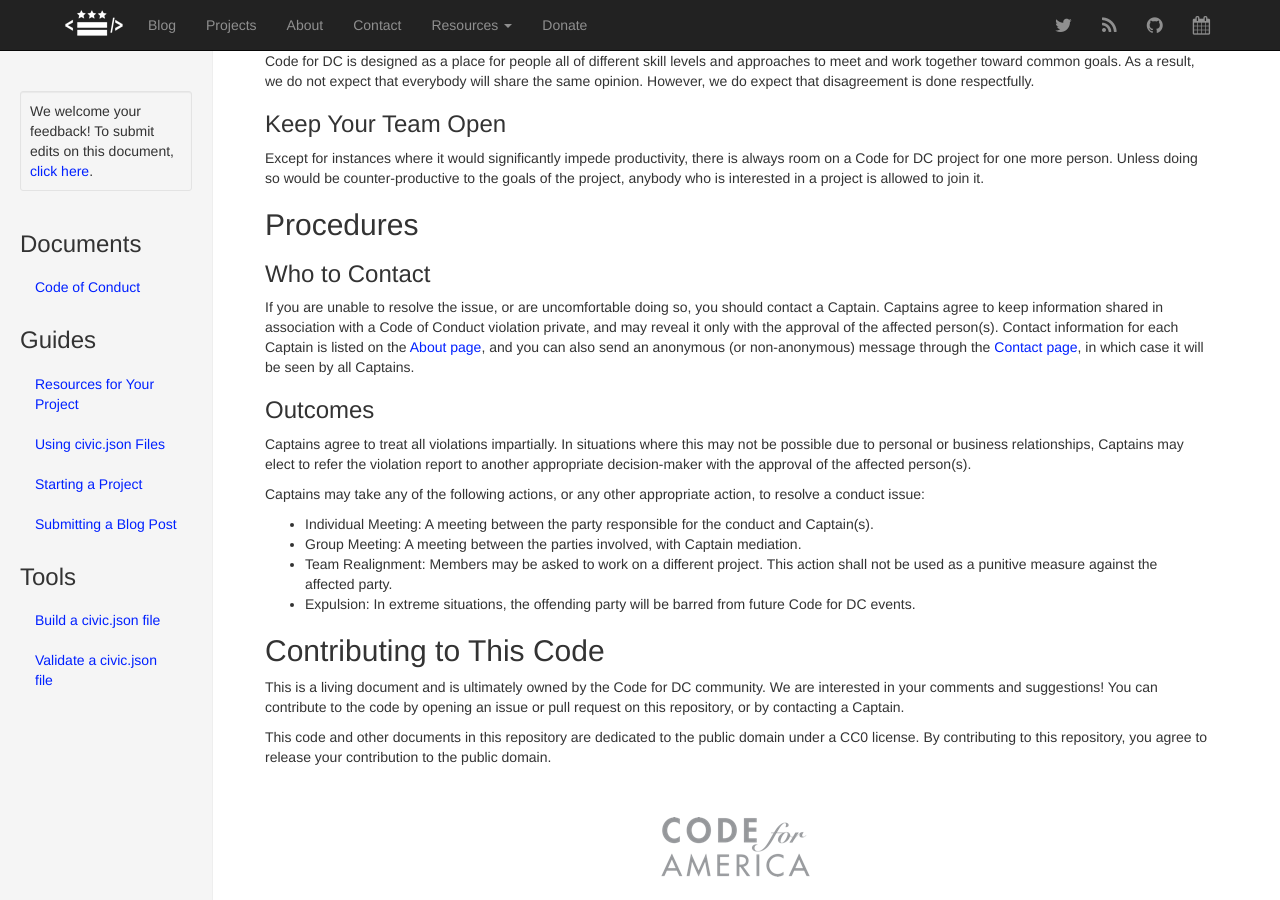
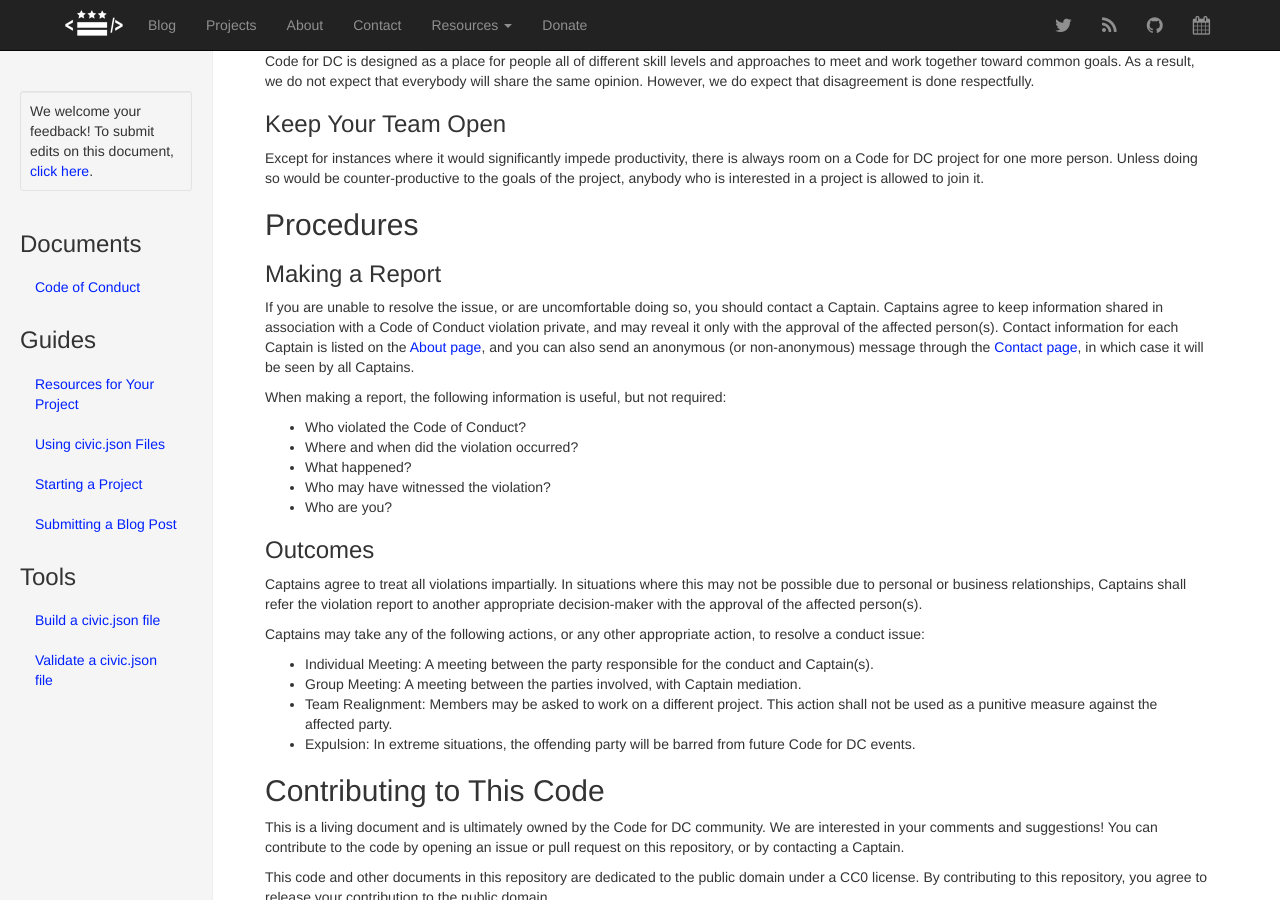
Before and after one commit to civictechdc/codefordc.github.com, a Jekyll site: the page built from _resources/codeofconduct.md, in a window 1280 px wide and 900 px high, scrolled down 617 px. Built offline with Jekyll 4.4.1, drawn with Linux system fonts in a browser that asks for light colours; Markdown is read by kramdown in place of the engine named in the settings; a file with an impossible date is left out.

Commit message:
add info about making a code of conduct report

```diff
--- a/_resources/codeofconduct.md
+++ b/_resources/codeofconduct.md
@@ -33,13 +33,21 @@ Except for instances where it would significantly impede productivity, there is
 
 ## Procedures
 
-### Who to Contact
+### Making a Report
 
 If you are unable to resolve the issue, or are uncomfortable doing so, you should contact a Captain. Captains agree to keep information shared in association with a Code of Conduct violation private, and may reveal it only with the approval of the affected person(s). Contact information for each Captain is listed on the [About page](/about.html), and you can also send an anonymous (or non-anonymous) message through the [Contact page](/contact.html), in which case it will be seen by all Captains.
 
+When making a report, the following information is useful, but not required:
+
+- Who violated the Code of Conduct?
+- Where and when did the violation occurred?
+- What happened?
+- Who may have witnessed the violation?
+- Who are you?
+
 ### Outcomes
 
-Captains agree to treat all violations impartially. In situations where this may not be possible due to personal or business relationships, Captains may elect to refer the violation report to another appropriate decision-maker with the approval of the affected person(s).
+Captains agree to treat all violations impartially. In situations where this may not be possible due to personal or business relationships, Captains shall refer the violation report to another appropriate decision-maker with the approval of the affected person(s).
 
 Captains may take any of the following actions, or any other appropriate action, to resolve a conduct issue:
 
```
